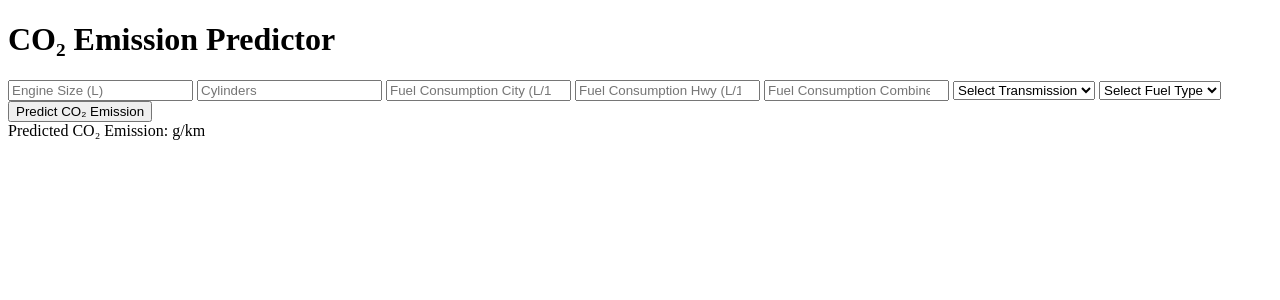
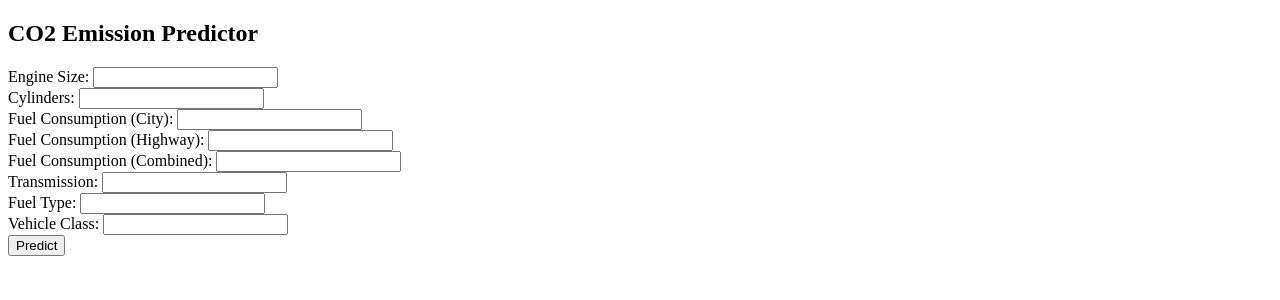
Before and after one commit to BarigelaSaiCharan/CO_2, a Flask app: template templates/home.html in a window 1280 px wide. Shown: the top 300 px of the page. Run offline with Flask 3, Linux system fonts and the light colour scheme; the template is opened without the code that fills it, so the values that code supplies are empty.

Commit message:
Update home.html

```diff
--- a/templates/home.html
+++ b/templates/home.html
@@ -3,57 +3,54 @@
 <head>
     <meta charset="UTF-8">
     <meta name="viewport" content="width=device-width, initial-scale=1.0">
-    <title>CO₂ Emission Predictor</title>
+    <title>CO2 Emission Predictor</title>
+    <script>
+        async function predictCO2(event) {
+            event.preventDefault();
+
+            let formData = {
+                engine_size: document.getElementById("engine_size").value,
+                cylinders: document.getElementById("cylinders").value,
+                fuel_city: document.getElementById("fuel_city").value,
+                fuel_hwy: document.getElementById("fuel_hwy").value,
+                fuel_comb: document.getElementById("fuel_comb").value,
+                transmission: document.getElementById("transmission").value,
+                fuel_type: document.getElementById("fuel_type").value,
+                vehicle_class: document.getElementById("vehicle_class").value
+            };
+
+            let response = await fetch('/predict', {
+                method: 'POST',
+                headers: { 'Content-Type': 'application/json' },
+                body: JSON.stringify(formData)
+            });
+
+            let result = await response.json();
+            document.getElementById("result").innerText = response.ok ? `Predicted CO2 Emission: ${result.predicted_CO2_emission} g/km` : `Error: ${result.error}`;
+        }
+    </script>
 </head>
 <body>
-    <div class="container">
-        <h1>CO₂ Emission Predictor</h1>
-        <form id="predict-form">
-            <div class="input-group">
-                <input type="number" id="engine_size" placeholder="Engine Size (L)" required>
-                <input type="number" id="cylinders" placeholder="Cylinders" required>
-                <input type="number" id="fuel_city" placeholder="Fuel Consumption City (L/100km)" required>
-                <input type="number" id="fuel_hwy" placeholder="Fuel Consumption Hwy (L/100km)" required>
-                <input type="number" id="fuel_comb" placeholder="Fuel Consumption Combined (L/100km)" required>
-                <select id="transmission" required>
-                    <option value="" disabled selected>Select Transmission</option>
-                    <option value="Automatic">Automatic</option>
-                    <option value="Manual">Manual</option>
-                    <option value="CVT">CVT</option>
-                </select>
-                <select id="fuel_type" required>
-                    <option value="" disabled selected>Select Fuel Type</option>
-                    <option value="Gasoline">Gasoline</option>
-                    <option value="Diesel">Diesel</option>
-                    <option value="Electric">Electric</option>
-                    <option value="Hybrid">Hybrid</option>
-                </select>
-            </div>
-            <button type="submit">Predict CO₂ Emission</button>
-        </form>
-        <div class="result" id="result-box">Predicted CO₂ Emission: <span id="prediction"></span> g/km</div>
-    </div>
-    <script>
-        document.getElementById("predict-form").addEventListener("submit", async function(event) {
-            event.preventDefault();
-            let data = {
-                engine_size: parseFloat(document.getElementById("engine_size").value),
-                cylinders: parseInt(document.getElementById("cylinders").value),
-                fuel_city: parseFloat(document.getElementById("fuel_city").value),
-                fuel_hwy: parseFloat(document.getElementById("fuel_hwy").value),
-                fuel_comb: parseFloat(document.getElementById("fuel_comb").value),
-                transmission: document.getElementById("transmission").value,
-                fuel_type: document.getElementById("fuel_type").value
-            };
-            let response = await fetch("/predict", {
-                method: "POST",
-                headers: { "Content-Type": "application/json" },
-                body: JSON.stringify(data)
-            });
-            let result = await response.json();
-            document.getElementById("prediction").innerText = result.emission ? result.emission.toFixed(2) : "Error";
-            document.getElementById("result-box").style.display = "block";
-        });
-    </script>
+    <h2>CO2 Emission Predictor</h2>
+    <form onsubmit="predictCO2(event)">
+        <label>Engine Size:</label>
+        <input type="number" step="0.1" id="engine_size" required><br>
+        <label>Cylinders:</label>
+        <input type="number" id="cylinders" required><br>
+        <label>Fuel Consumption (City):</label>
+        <input type="number" step="0.1" id="fuel_city" required><br>
+        <label>Fuel Consumption (Highway):</label>
+        <input type="number" step="0.1" id="fuel_hwy" required><br>
+        <label>Fuel Consumption (Combined):</label>
+        <input type="number" step="0.1" id="fuel_comb" required><br>
+        <label>Transmission:</label>
+        <input type="text" id="transmission" required><br>
+        <label>Fuel Type:</label>
+        <input type="text" id="fuel_type" required><br>
+        <label>Vehicle Class:</label>
+        <input type="text" id="vehicle_class" required><br>
+        <button type="submit">Predict</button>
+    </form>
+    <h3 id="result"></h3>
 </body>
 </html>
```
